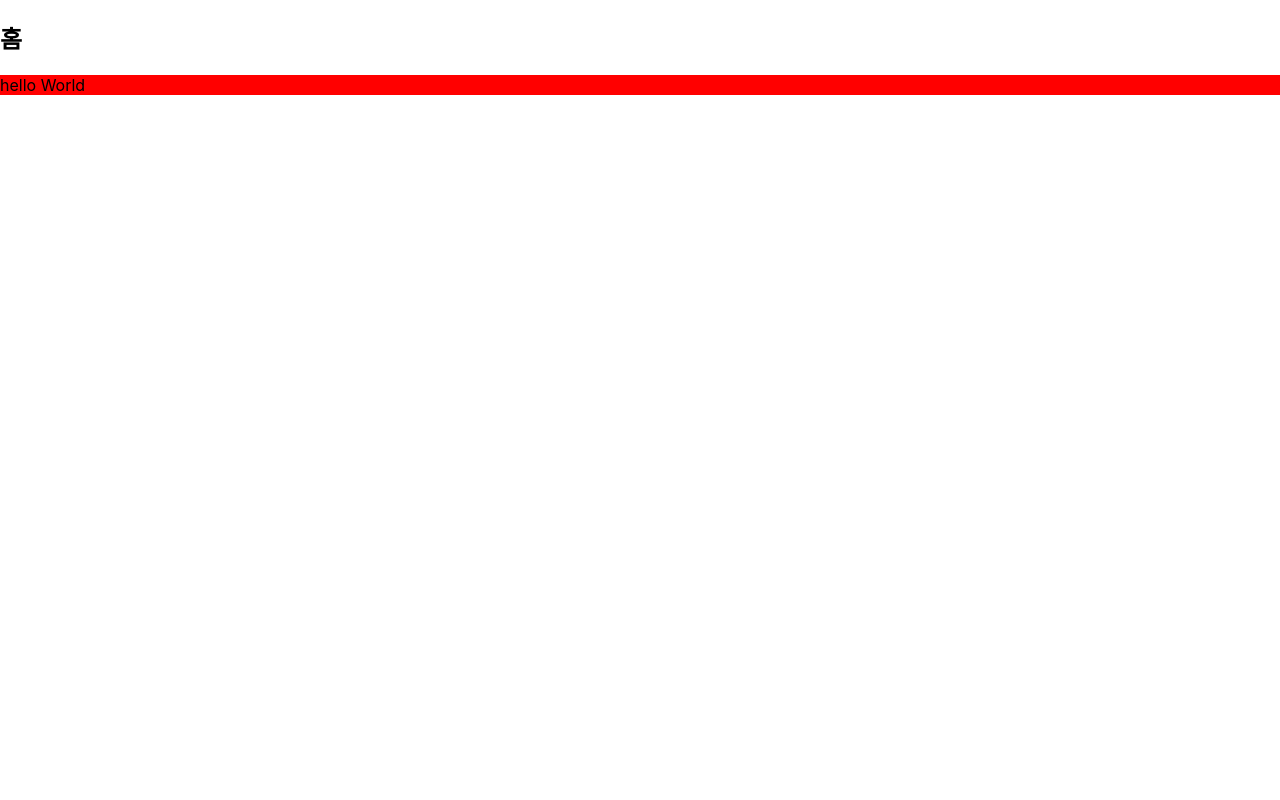
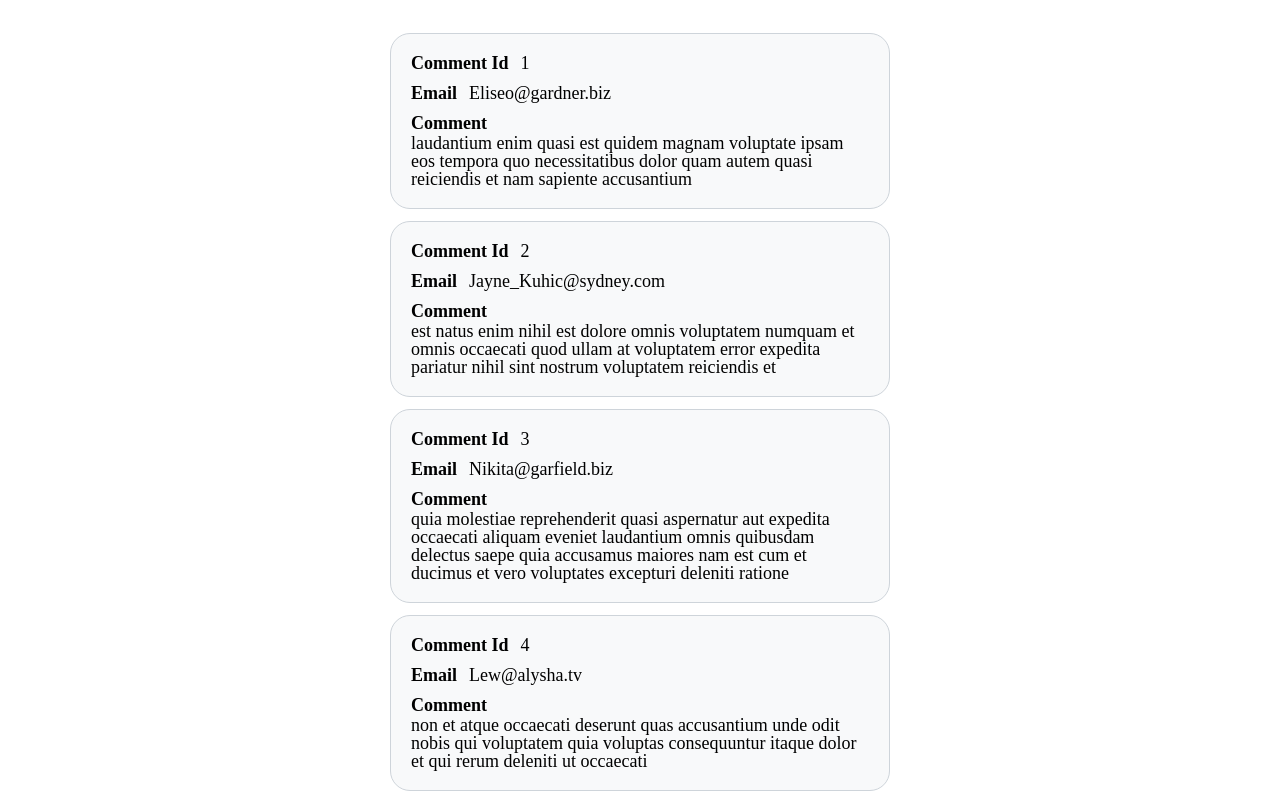
Before and after one commit to dongwonnn/Assignment1-JC-DW, a React (Create React App) app: page / in a window 1280 px wide. Shown: the top 800 px of the page. Built offline with nearby package versions, Linux system fonts and the light colour scheme.

Commit message:
feat : CommentPage 스타일링 및 구현
- CardList 컴포넌트 스타일링 및 구현
- Card 컴포넌트 스타일링 및 구현

```diff
--- a/src/App.js
+++ b/src/App.js
@@ -1,11 +1,11 @@
 import React from "react";
 import { Route, Switch } from "react-router-dom";
-import Home from "./pages/Home";
+import CommentPage from "./pages/CommentPage";
 
 const App = () => {
   return (
     <Switch>
-      <Route path="/" component={Home} />
+      <Route path="/" component={CommentPage} />
     </Switch>
   );
 };
--- a/src/components/Card.js
+++ b/src/components/Card.js
@@ -0,0 +1,22 @@
+import "./Card.scss";
+
+const Card = ({ comment }) => {
+  return (
+    <div className="card">
+      <dl>
+        <dt>Comment Id</dt>
+        <dd>{comment.id}</dd>
+      </dl>
+      <dl>
+        <dt>Email</dt>
+        <dd>{comment.email}</dd>
+      </dl>
+      <dl>
+        <dt>Comment</dt>
+        <dd>{comment.body}</dd>
+      </dl>
+    </div>
+  );
+};
+
+export default Card;
--- /dev/null
+++ b/src/components/Card.scss
@@ -0,0 +1,25 @@
+.card {
+  padding: 20px;
+  border-radius: 20px;
+  background: #f8f9fa;
+  border: 0.5px solid #ced4da;
+  border-radius: 20px;
+  margin-bottom: 12px;
+
+  dl {
+    font-size: 18px;
+    display: flex;
+
+    dt {
+      padding-right: 12px;
+      padding-bottom: 12px;
+      font-weight: bold;
+    }
+  }
+  dl:nth-last-child(1) {
+    display: block;
+    dt {
+      padding-bottom: 2px;
+    }
+  }
+}
--- a/src/components/CardList.js
+++ b/src/components/CardList.js
@@ -1,7 +1,19 @@
 // import Card from "../components/Card"
 import "./CardList.scss";
+
+import Card from "./Card";
+import { comments } from "../lib/dummyData/comments";
+
 const CardList = () => {
-  return <div className="test">hello World</div>;
+  return (
+    <ul className="cardlist">
+      {comments.map((comment) => (
+        <li key={comment.id}>
+          <Card comment={comment} />
+        </li>
+      ))}
+    </ul>
+  );
 };
 
 export default CardList;
--- a/src/components/CardList.scss
+++ b/src/components/CardList.scss
@@ -1,3 +1,4 @@
-.test{
-  background-color: red;
+.cardlist {
+  width: 500px;
+  margin: 33px auto;
 }
--- a/src/index.css
+++ b/src/index.css
@@ -1,13 +1,147 @@
 body {
   margin: 0;
-  font-family: -apple-system, BlinkMacSystemFont, 'Segoe UI', 'Roboto', 'Oxygen',
-    'Ubuntu', 'Cantarell', 'Fira Sans', 'Droid Sans', 'Helvetica Neue',
+  font-family: -apple-system, BlinkMacSystemFont, "Segoe UI", "Roboto", "Oxygen",
+    "Ubuntu", "Cantarell", "Fira Sans", "Droid Sans", "Helvetica Neue",
     sans-serif;
   -webkit-font-smoothing: antialiased;
   -moz-osx-font-smoothing: grayscale;
 }
 
 code {
-  font-family: source-code-pro, Menlo, Monaco, Consolas, 'Courier New',
+  font-family: source-code-pro, Menlo, Monaco, Consolas, "Courier New",
     monospace;
 }
+
+/* http://meyerweb.com/eric/tools/css/reset/
+   v2.0 | 20110126
+   License: none (public domain)
+*/
+
+html,
+body,
+div,
+span,
+applet,
+object,
+iframe,
+h1,
+h2,
+h3,
+h4,
+h5,
+h6,
+p,
+blockquote,
+pre,
+a,
+abbr,
+acronym,
+address,
+big,
+cite,
+code,
+del,
+dfn,
+em,
+img,
+ins,
+kbd,
+q,
+s,
+samp,
+small,
+strike,
+strong,
+sub,
+sup,
+tt,
+var,
+b,
+u,
+i,
+center,
+dl,
+dt,
+dd,
+ol,
+ul,
+li,
+fieldset,
+form,
+label,
+legend,
+table,
+caption,
+tbody,
+tfoot,
+thead,
+tr,
+th,
+td,
+article,
+aside,
+canvas,
+details,
+embed,
+figure,
+figcaption,
+footer,
+header,
+hgroup,
+menu,
+nav,
+output,
+ruby,
+section,
+summary,
+time,
+mark,
+audio,
+video {
+  margin: 0;
+  padding: 0;
+  border: 0;
+  font-size: 100%;
+  font: inherit;
+  vertical-align: baseline;
+}
+/* HTML5 display-role reset for older browsers */
+article,
+aside,
+details,
+figcaption,
+figure,
+footer,
+header,
+hgroup,
+menu,
+nav,
+section {
+  display: block;
+}
+body {
+  line-height: 1;
+}
+ol,
+ul {
+  list-style: none;
+}
+blockquote,
+q {
+  quotes: none;
+}
+blockquote:before,
+blockquote:after,
+q:before,
+q:after {
+  content: "";
+  content: none;
+}
+table {
+  border-collapse: collapse;
+  border-spacing: 0;
+}
+
+* {
+  box-sizing: border-box;
+}
--- a/src/pages/Home.js
+++ b/src/pages/CommentPage.js
@@ -1,12 +1,11 @@
 import CardList from "../components/CardList";
 
-const Home = () => {
+const CommentPage = () => {
   return (
     <div>
-      <h2>홈</h2>
       <CardList />
     </div>
   );
 };
 
-export default Home;
+export default CommentPage;
```
Also changed, not shown: 2 other files (tests, documents, lock files or other folders).
